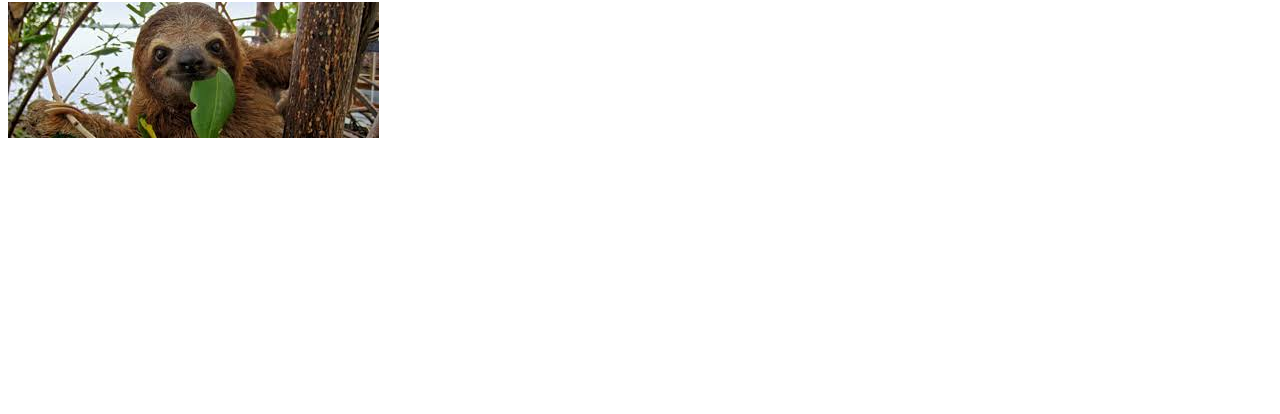
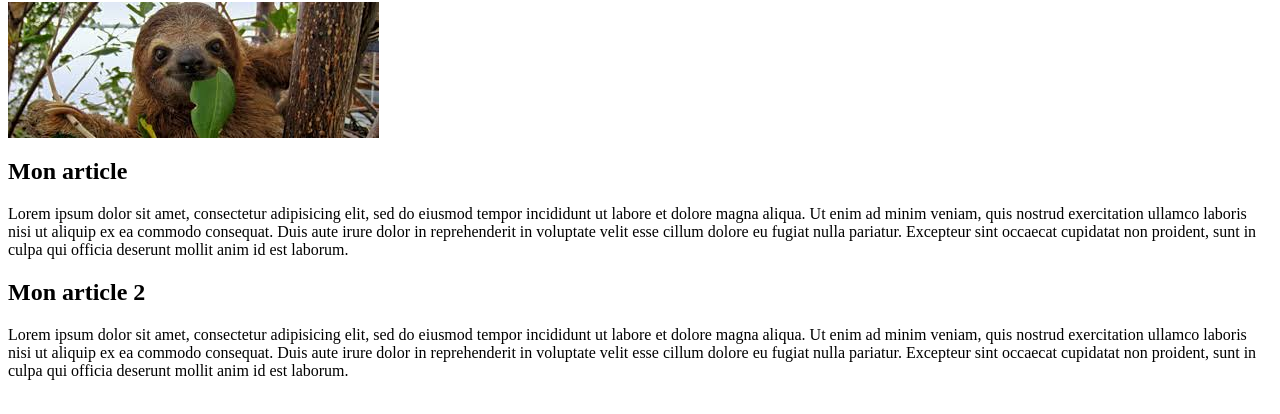
Before and after one commit to cifap15/archi2015, a plain HTML site: page index.html in a window 1280 px wide. Shown: the part 64-478 px from the top of the page. Drawn offline with Linux system fonts and the light colour scheme.

Commit message:
add articles

```diff
--- a/index.html
+++ b/index.html
@@ -6,5 +6,22 @@
 <body>
 	<h1>Paresseux</h1>
 	<img src="photos paresseux.jpg" />
+	<article>
+		<h2>Mon article</h2>
+			<p>Lorem ipsum dolor sit amet, consectetur adipisicing elit, sed do eiusmod
+			tempor incididunt ut labore et dolore magna aliqua. Ut enim ad minim veniam,
+			quis nostrud exercitation ullamco laboris nisi ut aliquip ex ea commodo
+			consequat. Duis aute irure dolor in reprehenderit in voluptate velit esse
+			cillum dolore eu fugiat nulla pariatur. Excepteur sint occaecat cupidatat non
+			proident, sunt in culpa qui officia deserunt mollit anim id est laborum.</p>
+	<article2>
+		<h2>Mon article 2</h2>
+			<p>Lorem ipsum dolor sit amet, consectetur adipisicing elit, sed do eiusmod
+			tempor incididunt ut labore et dolore magna aliqua. Ut enim ad minim veniam,
+			quis nostrud exercitation ullamco laboris nisi ut aliquip ex ea commodo
+			consequat. Duis aute irure dolor in reprehenderit in voluptate velit esse
+			cillum dolore eu fugiat nulla pariatur. Excepteur sint occaecat cupidatat non
+			proident, sunt in culpa qui officia deserunt mollit anim id est laborum.</p>
+
 </body>
 </html>
```
